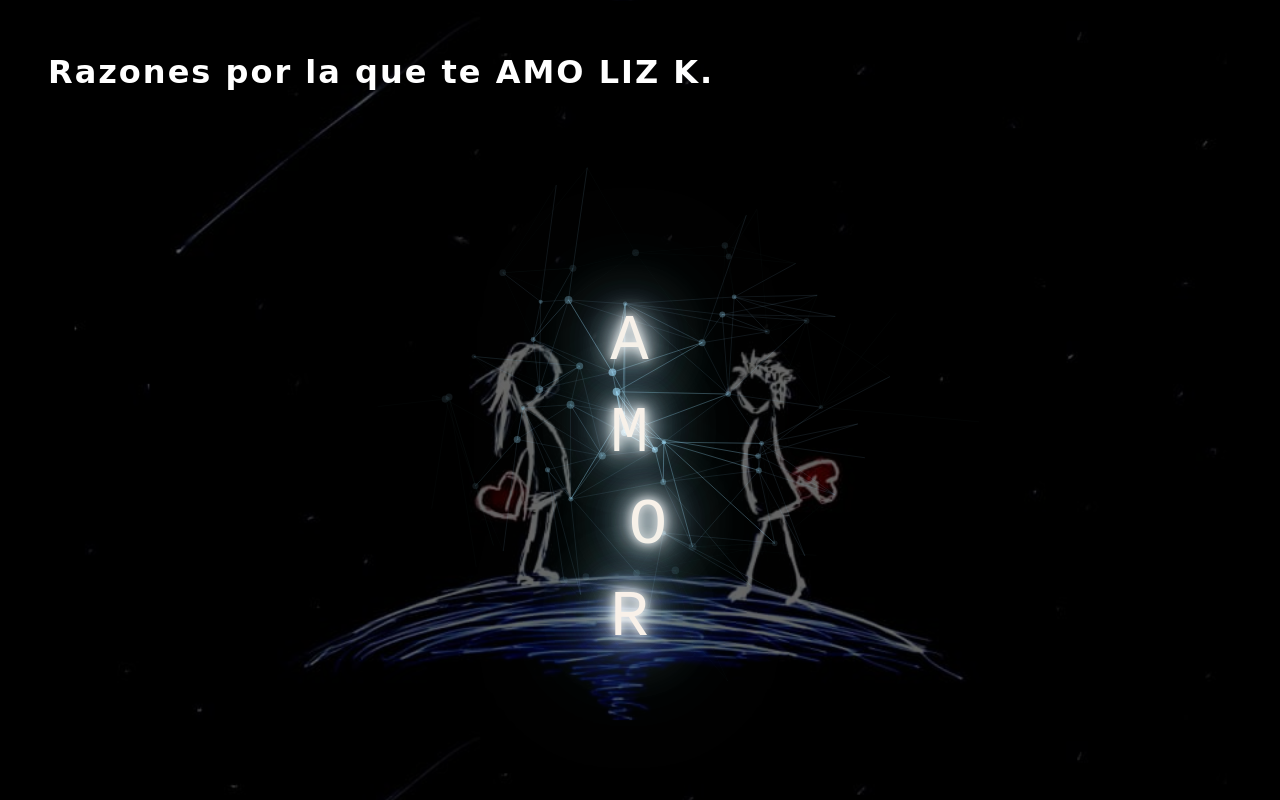
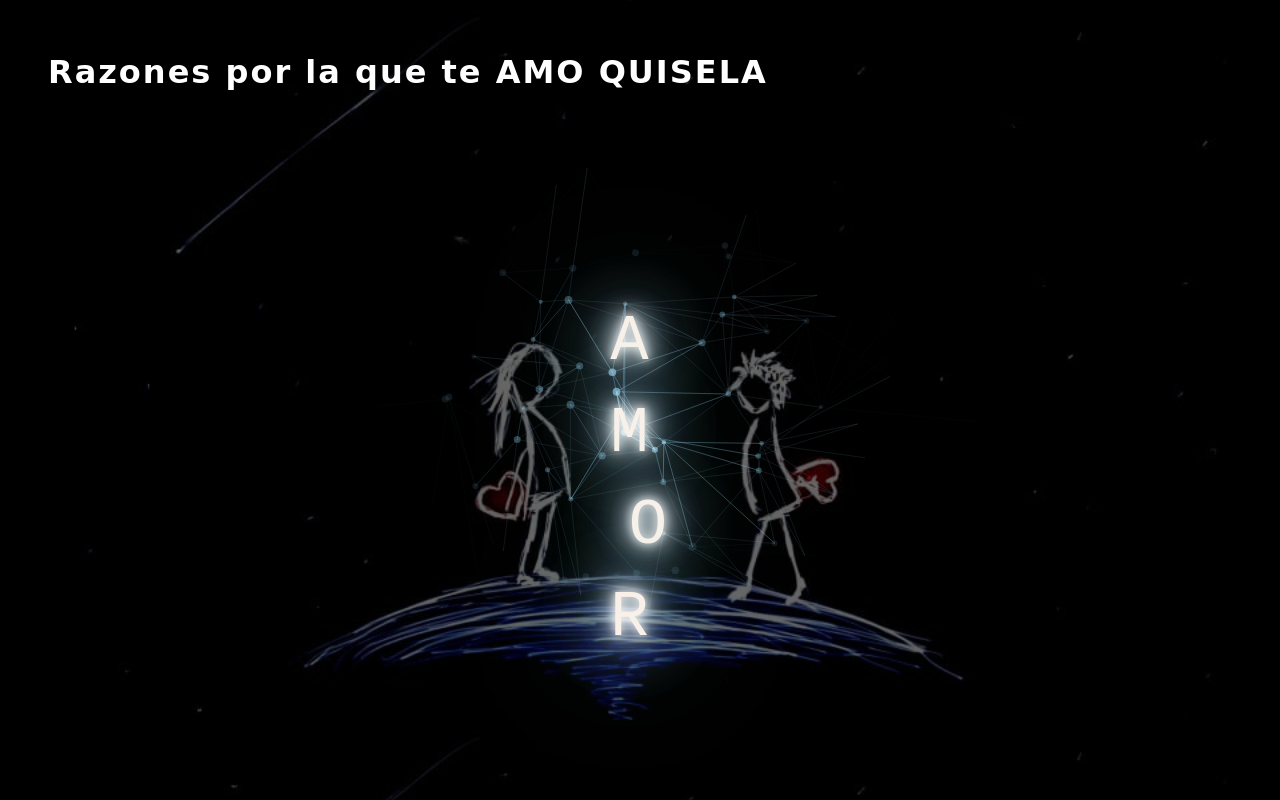
Before and after one commit to tokimoshi/foryou, a plain HTML site: page index.html in a window 1280 px wide. Drawn offline with nearby package versions, Linux system fonts and the light colour scheme.

Commit message:
Update index.html

```diff
--- a/index.html
+++ b/index.html
@@ -245,7 +245,7 @@ footer p {
     <audio src="paraliz.mp3" loop="3" autoplay="true"></audio>
     <body>
         <div class="container">
-          <h1>Razones por la que te AMO LIZ K.</h1>
+          <h1>Razones por la que te AMO QUISELA</h1>
           <div class="container">
             <div class="content">
               <div id="large-header" class="large-header">
```
